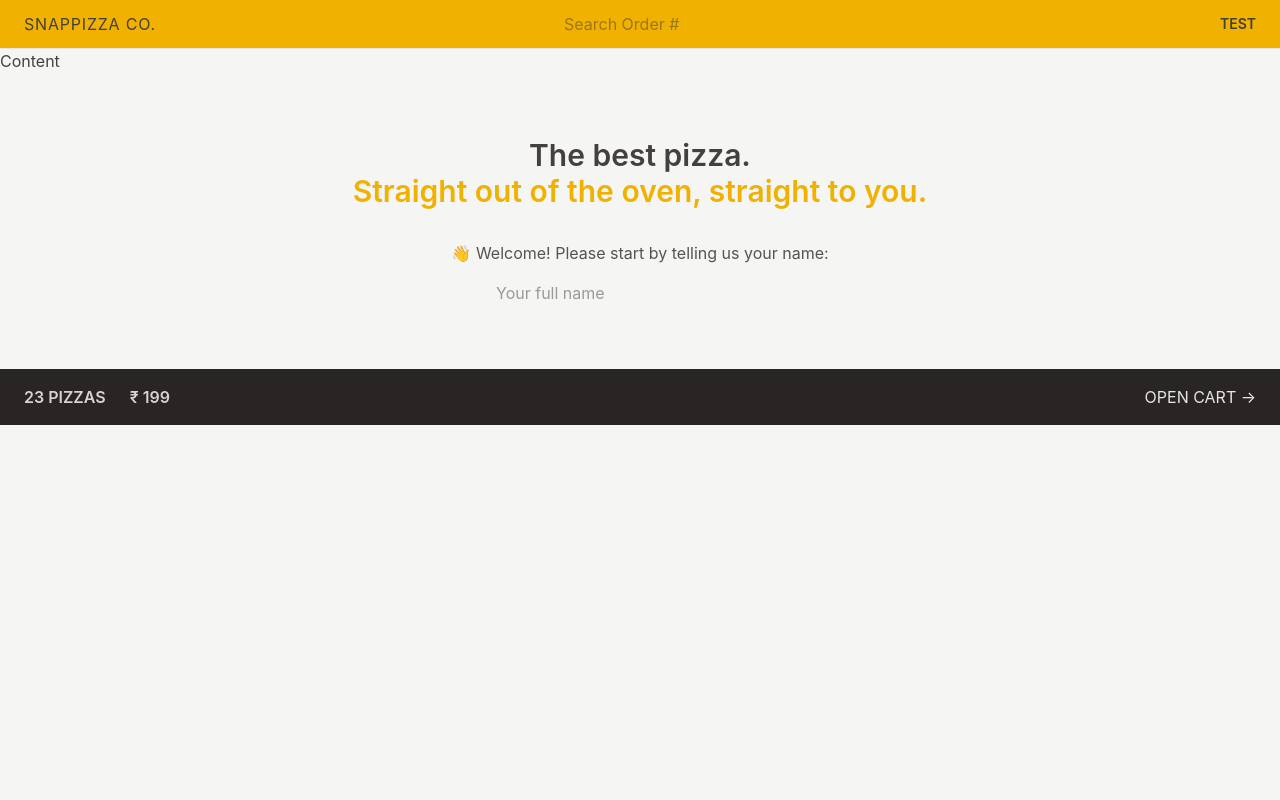
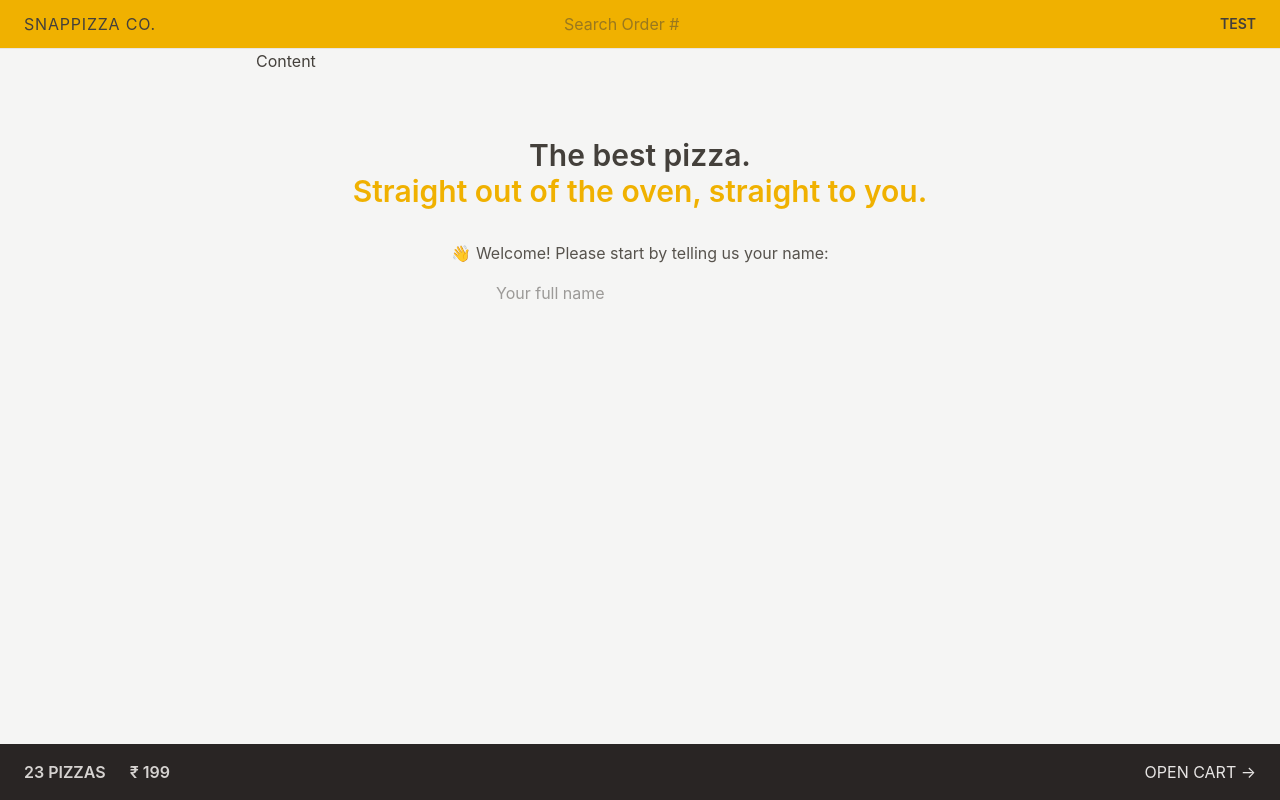
Before and after one commit to akash13nov/snapPizza, a React (Vite) app: page / in a window 1280 px wide. Built offline with nearby package versions, Linux system fonts and the light colour scheme.

Commit message:
using grid

```diff
--- a/src/ui/AppLayout.jsx
+++ b/src/ui/AppLayout.jsx
@@ -1,20 +1,22 @@
-import Header from "./Header";
-import Loader from "./Loader";
-import CartOverview from "../features/cart/CartOverview";
-import { Outlet, useNavigation } from "react-router-dom";
+import { Outlet, useNavigation } from 'react-router-dom';
+import CartOverview from '../features/cart/CartOverview';
+import Header from './Header';
+import Loader from './Loader';
 
 const AppLayout = () => {
   const navigate = useNavigation();
-  const isLoading = navigate.state === "loading";
+  const isLoading = navigate.state === 'loading';
 
   return (
-    <div className="layout">
+    <div className="grid h-screen grid-rows-[auto_1fr_auto]">
       {isLoading && <Loader />}
       <Header />
-      <main>
-        <h1>Content</h1>
-        <Outlet />
-      </main>
+      <div className="overflow-scroll">
+        <main className="mx-auto max-w-3xl">
+          <h1>Content</h1>
+          <Outlet />
+        </main>
+      </div>
       <CartOverview />
     </div>
   );
```
